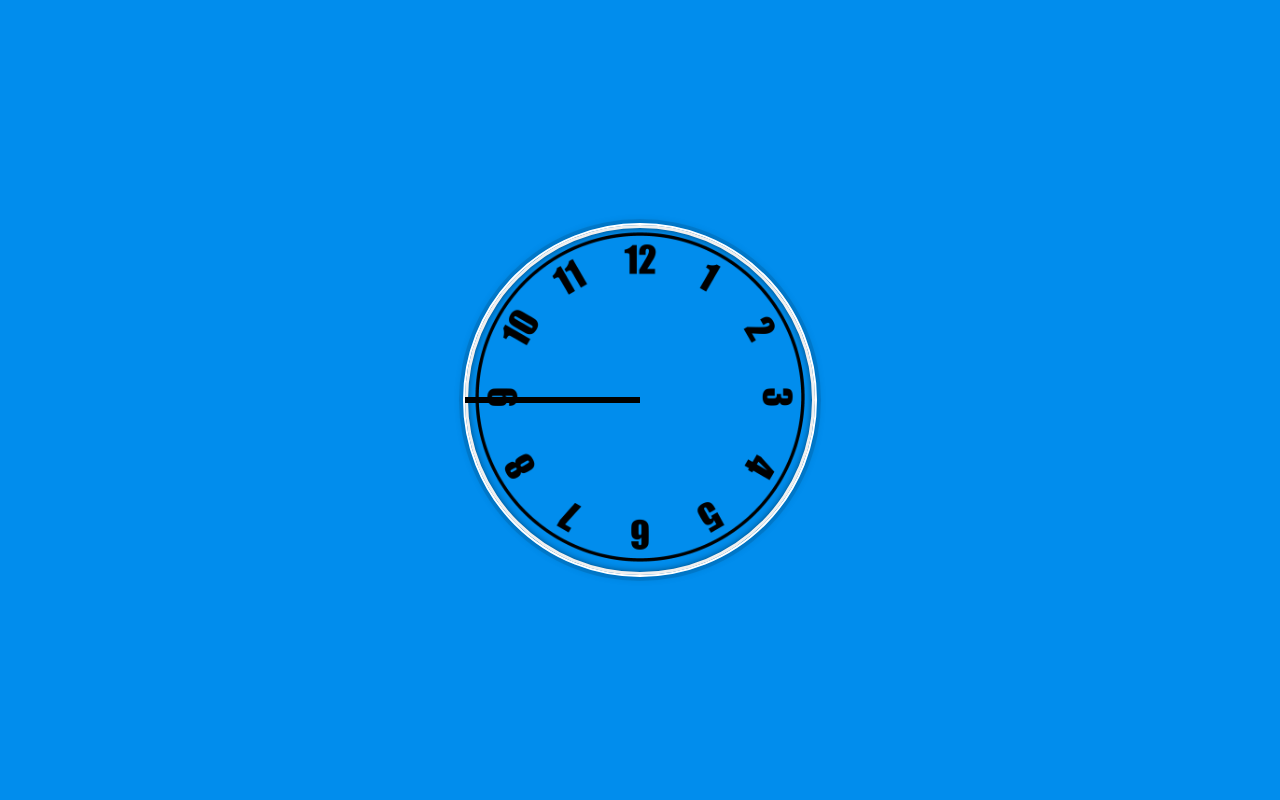
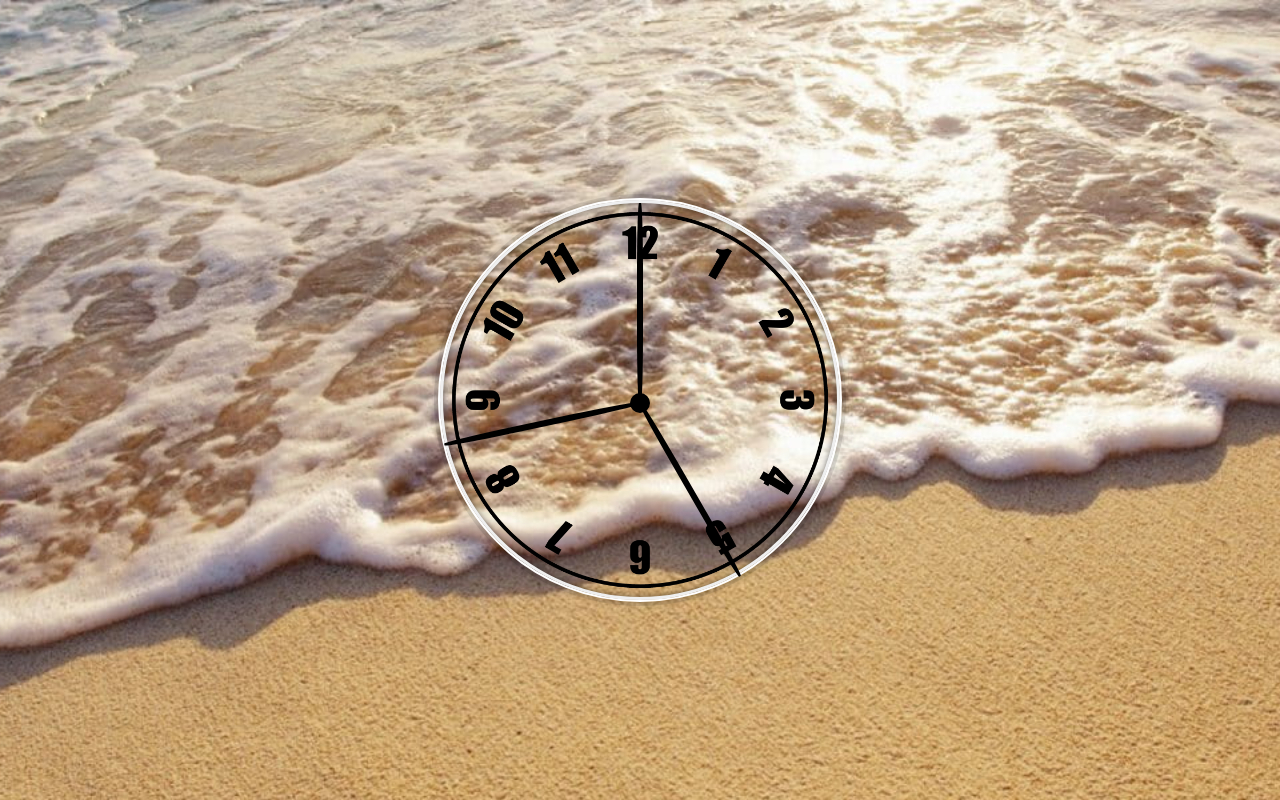
Before and after one commit to kelo72/30EjerciciosJavaScript, a plain HTML site: page 02Reloj-CSS-JS/index.html in a window 1280 px wide. Drawn offline with Linux system fonts and the light colour scheme.

Commit message:
Termine el script
También hubo cambio de fondo.

```diff
--- a/02Reloj-CSS-JS/index.html
+++ b/02Reloj-CSS-JS/index.html
@@ -11,10 +11,12 @@
     <div class="clock">
         <div class="clock-face">
             <img src="img/pngegg.png" alt="" class="imagen">
-            <div class="hand hora"></div>
+            <div class="hand hour"></div>
             <div class="hand min"></div>
-            <div class="hand seg"></div>
+            <div class="hand sec"></div>
+            <div class="centro"></div>
         </div>
     </div>
+<script src="main.js"></script>
 </body>
 </html>
--- a/02Reloj-CSS-JS/main.js
+++ b/02Reloj-CSS-JS/main.js
@@ -0,0 +1,23 @@
+const secondHands = document.querySelector('.sec');
+const mintsHands = document.querySelector('.min');
+const hourHands = document.querySelector('.hour');
+
+function setDate(){
+
+    const now = new Date();
+
+    const seconds = now.getSeconds();
+    const secondsDegrees = ((seconds / 60) * 360) + 90;
+    secondHands.style.transform = `rotate(${secondsDegrees}deg)`;
+
+    const mints = now.getMinutes();
+    const mintsDegrees = ((mints / 60) * 360) + 90;
+    mintsHands.style.transform = `rotate(${mintsDegrees}deg)`;
+
+    const hour = now.getHours();
+    const hourDegrees = ((hour / 12) * 360) + 90;
+    hourHands.style.transform = `rotate(${hourDegrees}deg)`;
+
+}
+
+setInterval(setDate, 1000)
--- a/02Reloj-CSS-JS/style.css
+++ b/02Reloj-CSS-JS/style.css
@@ -1,7 +1,6 @@
-
-
 html {
-    background: #018DED;
+    background-image:url(/02Reloj-CSS-JS/img/peakpx.jpg);
+    /*background: #018DED;*/
     background-size: cover;
     font-family: 'helvetica neue';
     text-align: center;
@@ -18,8 +17,8 @@ html {
   }
 
   .clock {
-    width: 35rem;
-    height: 35rem;
+    width: 40rem;
+    height: 40rem;
     border: 2px solid white;
     border-radius: 50%;
     margin: 50px auto;
@@ -36,18 +35,34 @@ html {
     position: relative;
     width: 100%;
     height: 100%;
-    transform: translateY(-3px); /* account for the height of the clock hands */
+    text-align: center;
   }
 
   .hand {
+    border-radius: 35%;
     width: 50%;
     height: 6px;
     background: black;
     position: absolute;
     top: 50%;
+    transform-origin: 100%;
+    transform: rotate(90deg);
+    transition: all 0s; /*quite la transision por que al llegar al final la aguja
+                        se resetea y se ve como vuelve a la posicion inicial */
   }
 
   .imagen{
-    width: 35rem;
-    height: 35rem;
+    width: 40rem;
+    height: 40rem;
+    position: relative;
   }
+
+  .centro{
+    margin:0 auto;
+    width: 2rem;
+    height: 2rem;
+    border-radius: 50%;
+    background: black;
+    position: relative;
+    bottom: 53%;
+  }
```
Also changed, not shown: 02Reloj-CSS-JS/img/peakpx.jpg (added), 02Reloj-CSS-JS/img/wallpaperbetter.jpg (added).
